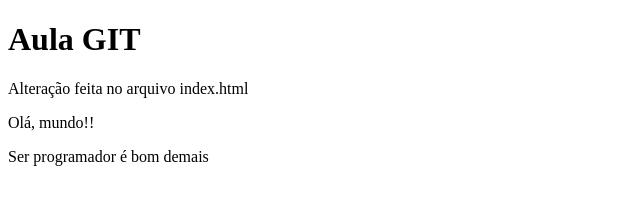
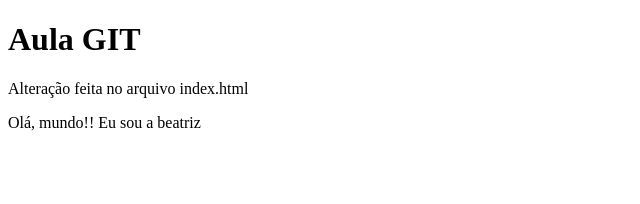
Before and after one commit to oliviasmim/aula12, a plain HTML site: page index.html in a window 1280 px wide. Shown: the whole page, without its empty margins (0-640 px from the left). Drawn offline with Linux system fonts and the light colour scheme.

```diff
--- a/index.html
+++ b/index.html
@@ -9,7 +9,6 @@
   <h1>Aula GIT</h1>
   <p>Alteração feita no arquivo index.html</p>
 
-  <p>Olá, mundo!!</p>
-  <p>Ser programador é bom demais</p>
+  <p>Olá, mundo!! Eu sou a beatriz</p>
 </body>
 </html>
```
